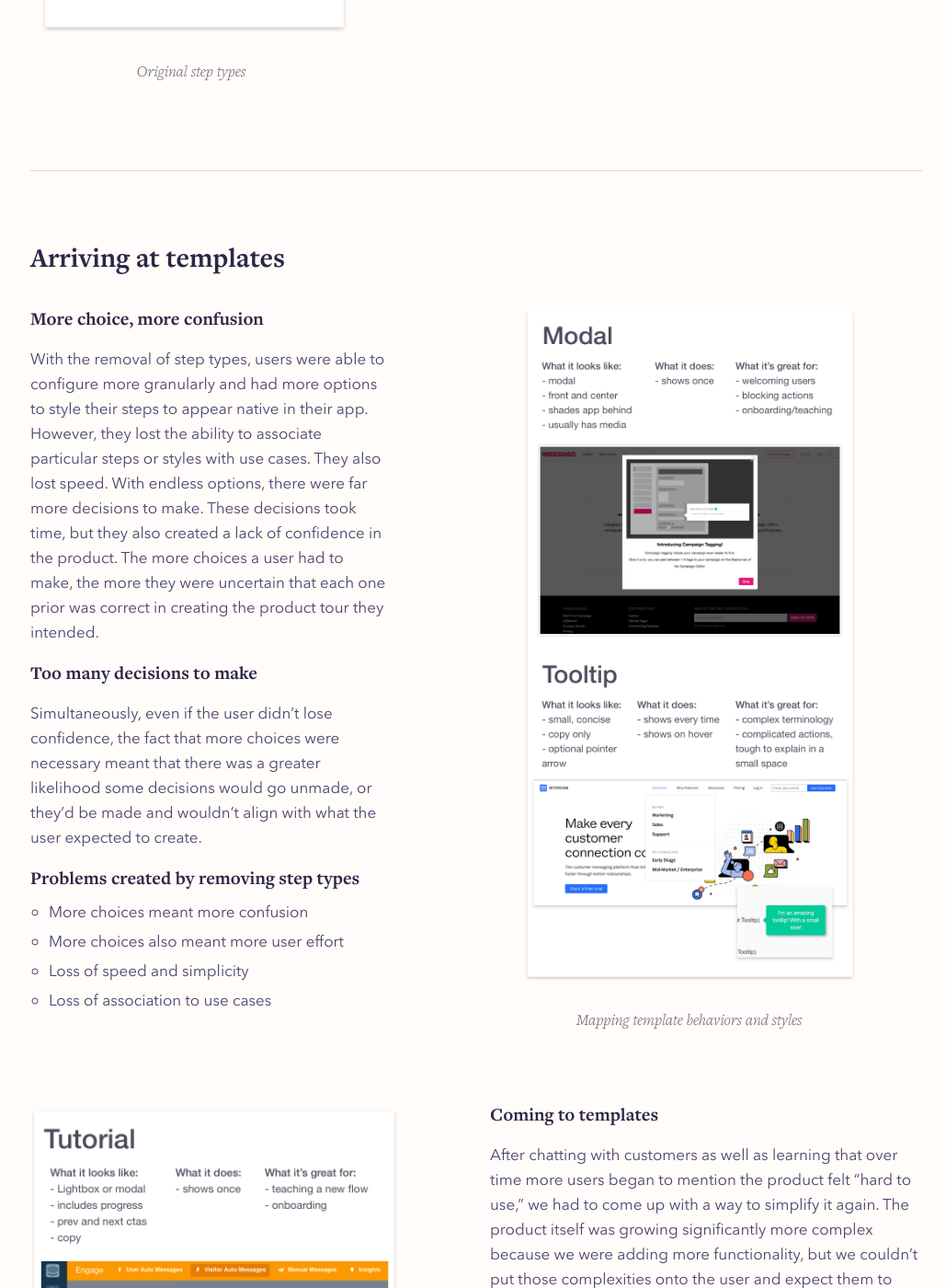
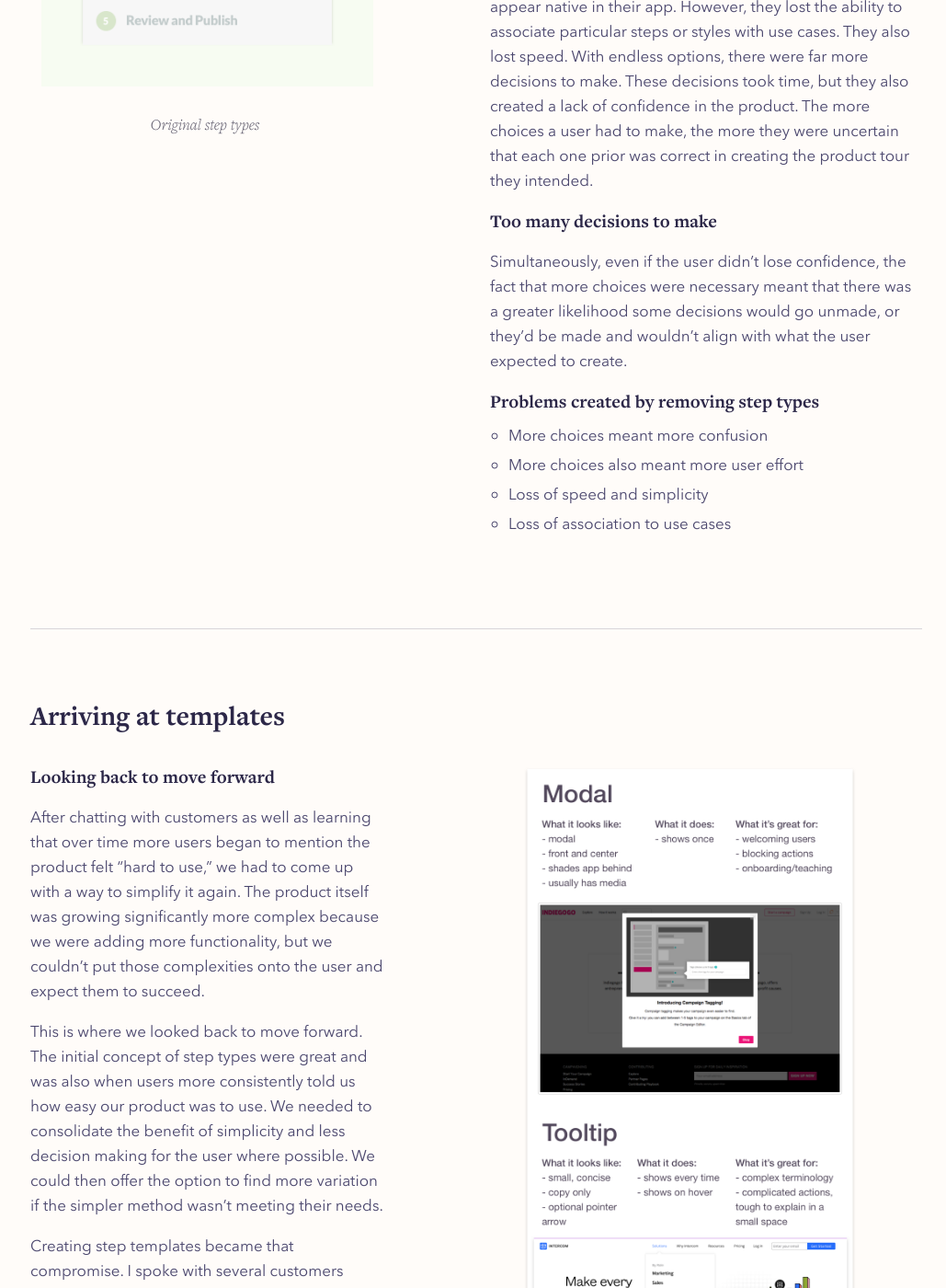
Before and after one commit to jessbottali/jessicabottali.com, a Jekyll site: the page built from projects/chameleon-templates/index.html, in a window 1280 px wide and 1400 px high, scrolled down 1968 px. Shown: the whole window at 92% size, without its empty margins (122-1151 px from the left). Built offline with Jekyll 4.4.1, drawn with Linux system fonts in a browser that asks for light colours; comment, search, counter and statistics services are not loaded; some of the changed text lies outside the part shown.

Commit message:
Update index.html

```diff
--- a/projects/chameleon-templates/index.html
+++ b/projects/chameleon-templates/index.html
@@ -22,8 +22,8 @@ title: "Chameleon templates"
     <h2 class="ProjectWork-title m0 mb4">The problem with step types </h2>
     <div class="Grid gutters u-m-top-20">
       <div class="Grid-cell u-6of12">
-        <div class="Home-Page-Image" style="width: 350px;">
-          <img src="./images/old-step-types-2@2x.png" class="ProjectImage ml0" style="padding-left: 12px;" />
+        <div class="Home-Page-Image" style="width: 380px;">
+          <img src="./images/old-step-types@2x.png" class="ProjectImage ml0" style="padding-left: 12px;" />
           <p class="ImageCaption">Original step types</p>
         </div>
       </div>
@@ -36,6 +36,18 @@ title: "Chameleon templates"
 
             <h3 class="ProjectImage-title m0 mb2">Over-correcting the problem</h3>
             <p>The problems with step types actually caused us to over-correct. We got rid of them to allow users to more flexibly configure their steps, however this caused a new problem. Users now lacked the ease of use that came with our initial simplicity. To solve for this, we created step templates. </p>
+
+            <h3 class="ProjectImage-title mb2">More choice, more confusion</h3>
+          <p>With the removal of step types, users were able to configure more granularly and had more options to style their steps to appear native in their app. However, they lost the ability to associate particular steps or styles with use cases. They also lost speed. With endless options, there were far more decisions to make. These decisions took time, but they also created a lack of confidence in the product. The more choices a user had to make, the more they were uncertain that each one prior was correct in creating the product tour they intended. </p>
+          <h3 class="ProjectImage-title mb2">Too many decisions to make</h3>
+          <p>Simultaneously, even if the user didn’t lose confidence, the fact that more choices were necessary meant that there was a greater likelihood some decisions would go unmade, or they’d be made and wouldn’t align with what the user expected to create. </p>
+          <h3 class="ProjectImage-title mb2">Problems created by removing step types</h3>
+          <ul class="m0 mb3">
+            <li>More choices meant more confusion</li>
+            <li>More choices also meant more user effort</li>
+            <li>Loss of speed and simplicity</li>
+            <li>Loss of association to use cases</li>
+          </ul>
 
           </div>
         </div>
@@ -51,17 +63,16 @@ title: "Chameleon templates"
   <div class="Grid gutters">
     <div class="Grid-cell u-5of12"  style="line-height: 27px;">
       <h2 class="ProjectWork-title m0 mb4">Arriving at templates </h2>
-        <h3 class="ProjectImage-title mb2">More choice, more confusion</h3>
-          <p>With the removal of step types, users were able to configure more granularly and had more options to style their steps to appear native in their app. However, they lost the ability to associate particular steps or styles with use cases. They also lost speed. With endless options, there were far more decisions to make. These decisions took time, but they also created a lack of confidence in the product. The more choices a user had to make, the more they were uncertain that each one prior was correct in creating the product tour they intended. </p>
-          <h3 class="ProjectImage-title mb2">Too many decisions to make</h3>
-          <p>Simultaneously, even if the user didn’t lose confidence, the fact that more choices were necessary meant that there was a greater likelihood some decisions would go unmade, or they’d be made and wouldn’t align with what the user expected to create. </p>
-          <h3 class="ProjectImage-title mb2">Problems created by removing step types</h3>
-          <ul class="m0 mb3">
-            <li>More choices meant more confusion</li>
-            <li>More choices also meant more user effort</li>
-            <li>Loss of speed and simplicity</li>
-            <li>Loss of association to use cases</li>
-          </ul>
+        <h3 class="ProjectImage-title mb2">Looking back to move forward</h3>
+
+        <p>After chatting with customers as well as learning that over time more users began to mention the product felt “hard to use,” we had to come up with a way to simplify it again. The product itself was growing significantly more complex because we were adding more functionality, but we couldn’t put those complexities onto the user and expect them to succeed. </p>
+        <p>This is where we looked back to move forward. The initial concept of step types were great and was also when users more consistently told us how easy our product was to use. We needed to consolidate the benefit of simplicity and less decision making for the user where possible. We could then offer the option to find more variation if the simpler method wasn’t meeting their needs. </p>
+
+        <p>Creating step templates became that compromise. I spoke with several customers about what tours they were currently building as well as what they wanted to use Chameleon for in the future. This helped me prioritize and define use cases for our templates. It also helped confirm which problems our customers were frequently looking to solve for. </p>
+
+        <h3 class="ProjectImage-title mb2">Increasing adoption of more use cases</h3>
+        <p>Additionally, I used templates as an opportunity to make customers aware of what other use cases were useful and possible with Chameleon. This was incredibly beneficial because it allowed us to guide users to more value within our product from a flow they were already in. It also excited marketing and sales because they were able to help influence users in product! </p>
+
     </div>
 
     <div class="Grid-cell" style="margin-top:70px; margin-left:40px;">
@@ -73,35 +84,6 @@ title: "Chameleon templates"
 
     </div>
 </div>
-
-<div class="Container">
-  <div class="Grid gutters">
-    <div class="Grid-cell u-6of12" style="padding-top: 30px;">
-        <div class="Catalog-sketch-images" style="width: 400px;">
-          <img src="./images/templatizing-behaviors-styles-2@2x.png" class="ProjectImage ml0" style="width: 400px;" />
-          <p class="ImageCaption">More template mapping</p>
-        </div>
-    </div>
-
-    <div class="Grid-cell u-6of12" style="margin-top: 22px;">
-      <div class="understanding-catalog-content">
-        <div class="Grid-cell u-12of12">
-        <h2 class="ProjectImage-title m0 mb2">Coming to templates</h2>
-
-        <p>After chatting with customers as well as learning that over time more users began to mention the product felt “hard to use,” we had to come up with a way to simplify it again. The product itself was growing significantly more complex because we were adding more functionality, but we couldn’t put those complexities onto the user and expect them to succeed. </p>
-        <p>This is where we looked back to move forward. The initial concept of step types were great and was also when users more consistently told us how easy our product was to use. We needed to consolidate the benefit of simplicity and less decision making for the user where possible. We could then offer the option to find more variation if the simpler method wasn’t meeting their needs. </p>
-
-        <p>Creating step templates became that compromise. I spoke with several customers about what tours they were currently building as well as what they wanted to use Chameleon for in the future. This helped me prioritize and define use cases for our templates. It also helped confirm which problems our customers were frequently looking to solve for. </p>
-
-        <h3 class="ProjectImage-title mb2">Increasing adoption of more use cases</h3>
-        <p>Additionally, I used templates as an opportunity to make customers aware of what other use cases were useful and possible with Chameleon. This was incredibly beneficial because it allowed us to guide users to more value within our product from a flow they were already in. It also excited marketing and sales because they were able to help influence users in product! </p>
-        </div>
-      </div>
-    </div>
-  </div>
-</div>
-
-
 
 <div class="Container">
   <hr />
```
